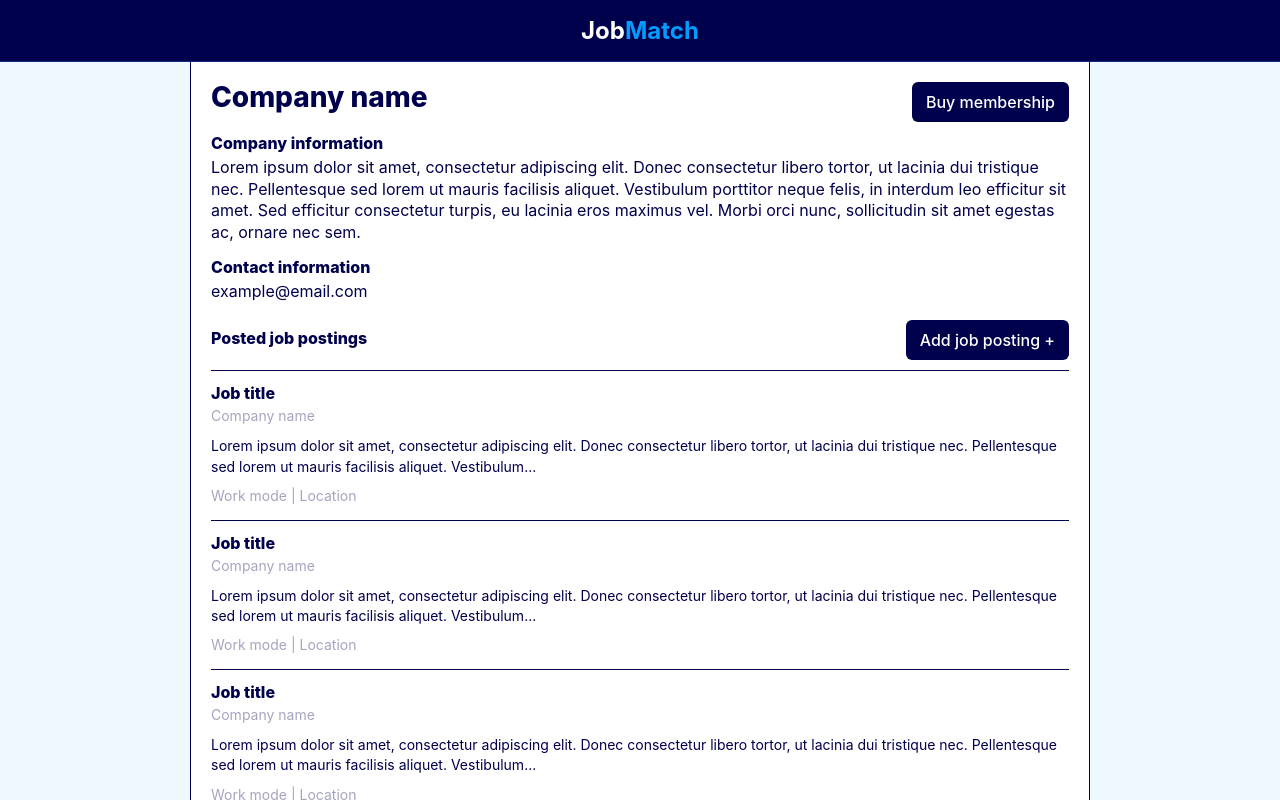
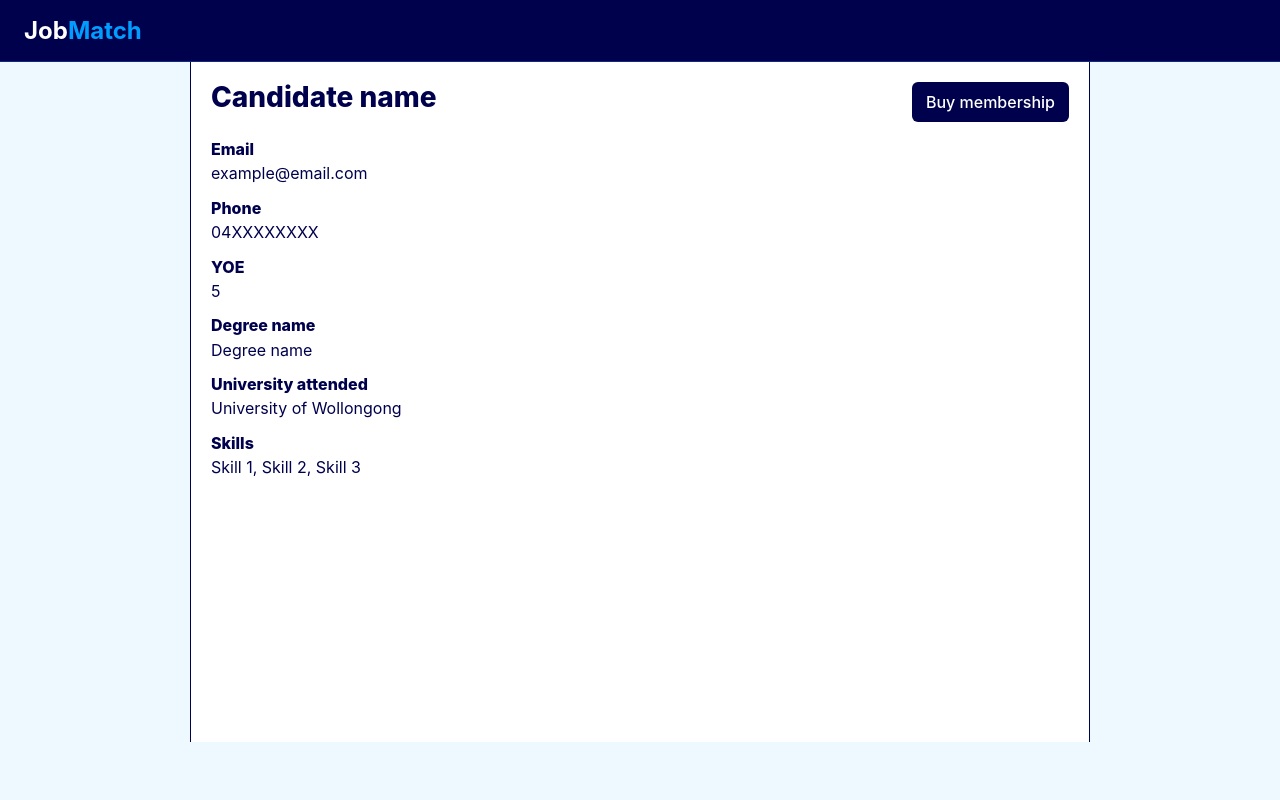
Before and after one commit to simaoribeiroo/csit314, a React (Vite) app in the folder frontend/: page /profile in a window 1280 px wide. Shown: the top 800 px of the page. Built offline with nearby package versions, Linux system fonts and the light colour scheme.

Commit message:
banner fixes

```diff
--- a/frontend/src/App.css
+++ b/frontend/src/App.css
@@ -884,7 +884,7 @@
   display: flex;
   justify-content: space-between;
   align-items: center;
-  justify-content: center;
+  justify-content: space-between;
 }
 
 .banner-brand {
@@ -893,6 +893,10 @@
   gap: 0;
   font-size: 1.5rem;
   font-weight: 700;
+}
+
+.banner-brand:hover{
+  cursor: pointer;
 }
 
 .banner-title {
--- a/frontend/src/components/Banner.tsx
+++ b/frontend/src/components/Banner.tsx
@@ -7,6 +7,8 @@ export const Banner: FC<IBannerProps> = (_) => {
   let navigate = useNavigate();
   const userState = useUserState();
   const [isLoggedIn, setIsLoggedIn] = useState<boolean>(userState.getUser() != undefined);
+  const isCompany = userState.getUser()?.accountType === "company";
+  console.log(userState.getUser()?.accountType,isCompany)
 
   function onLogin() {
     setIsLoggedIn(true);
@@ -28,7 +30,7 @@ export const Banner: FC<IBannerProps> = (_) => {
   return (
     <div className="banner">
       <div className="banner-content">
-        <div className="banner-brand">
+        <div onClick={() => navigate(isCompany?"/search-candidates":'/search-jobs')} className="banner-brand">
           <span className="banner-title">Job</span>
           <span className="banner-title accent">Match</span>
         </div>
--- a/frontend/src/pages/ProfilePage.tsx
+++ b/frontend/src/pages/ProfilePage.tsx
@@ -399,7 +399,7 @@ export const ProfilePage: FC<IProfilePageProps> = () => {
   return (
     <section className="page-shell">
       <div className={`page-card profile-page-card ${isCompany ? "company-page-card" : "candidate-page-card"}`}>
-        {isCompany == false ? <CompanyProfileCard /> : <CandidateProfileCard />}
+        {isCompany ? <CompanyProfileCard /> : <CandidateProfileCard />}
       </div>
     </section>
   );
```
